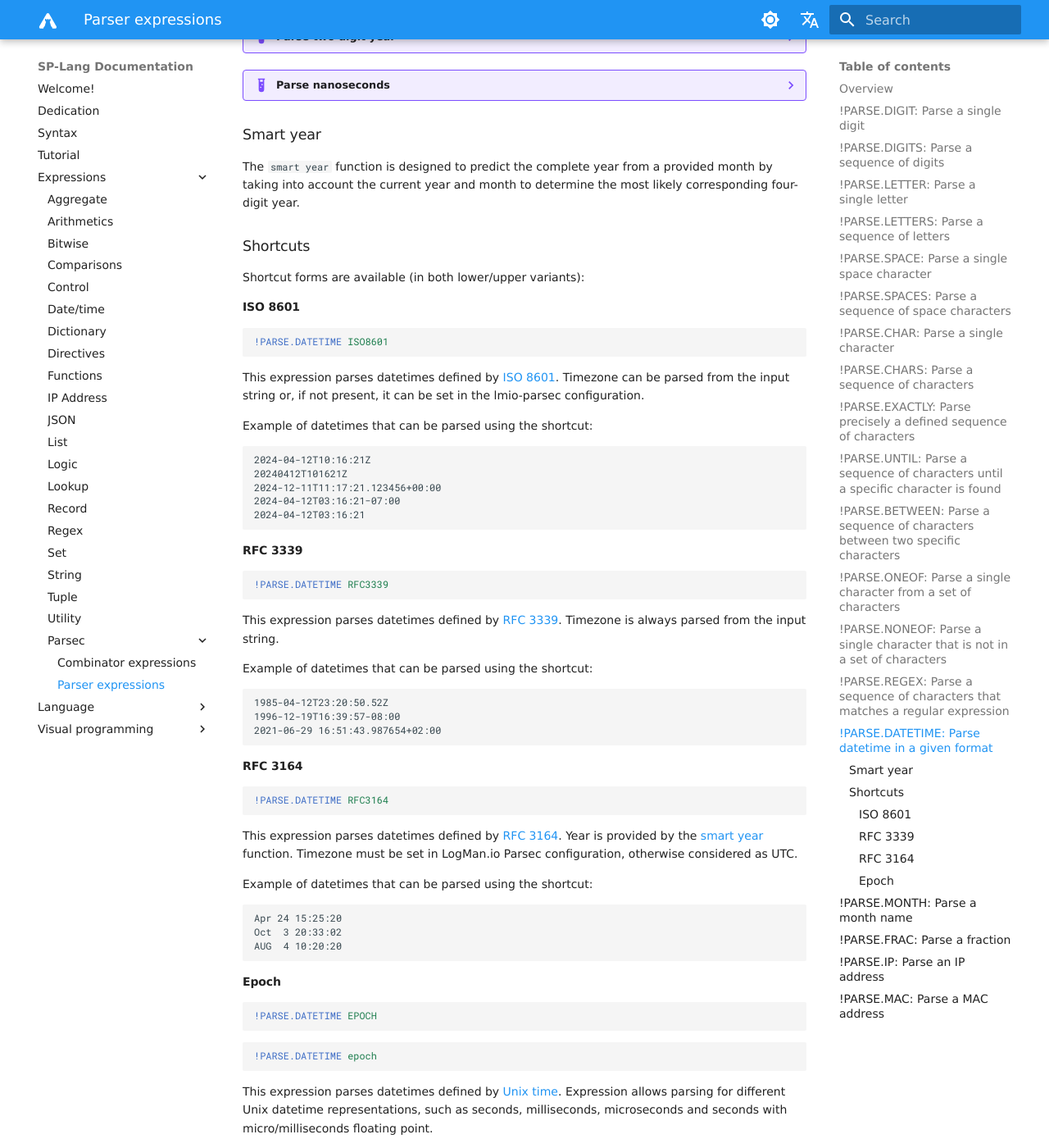
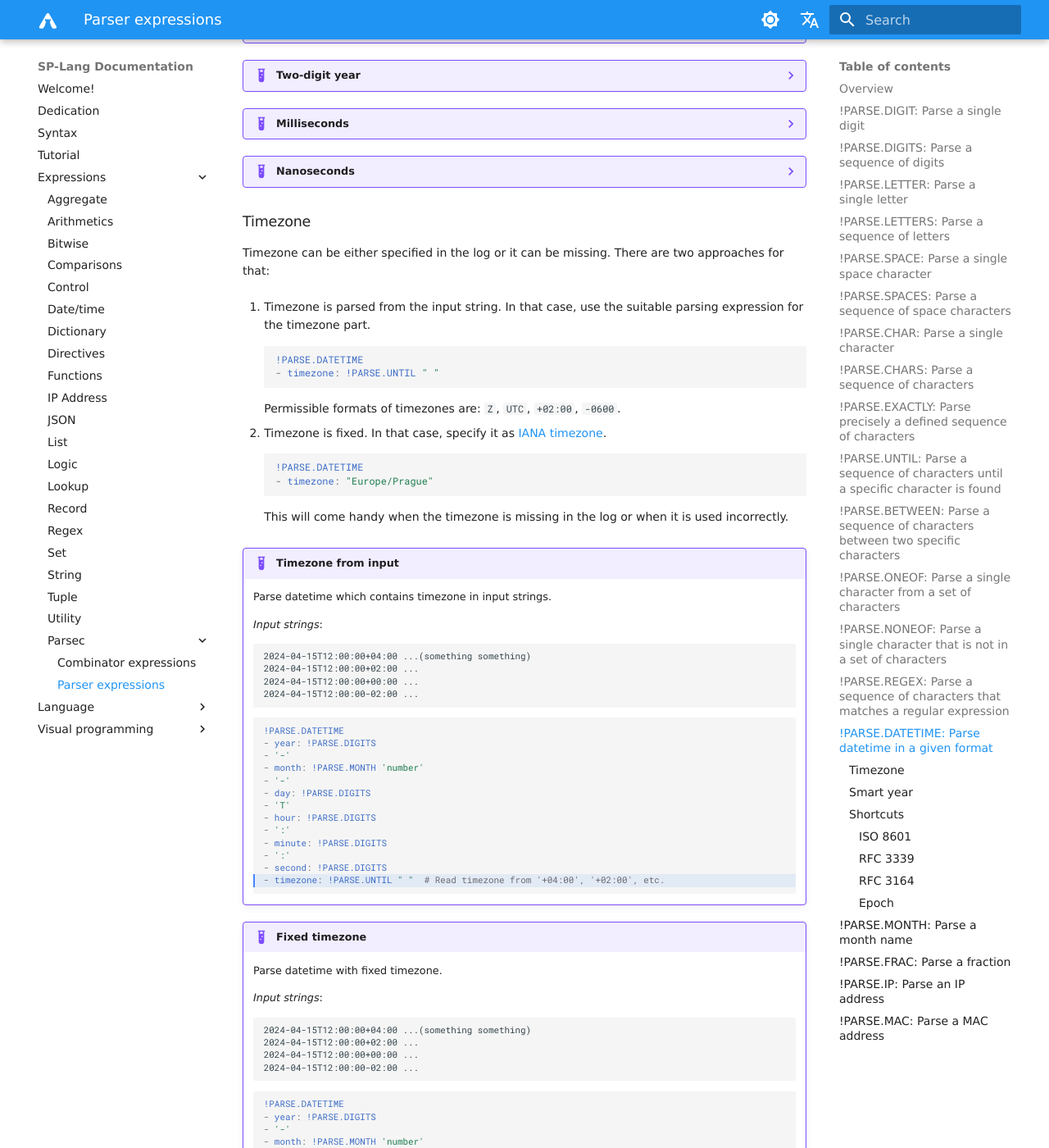
Before and after one commit to TeskaLabs/splang-docs, an MkDocs documentation site: the page built from docs/expressions/parsec/parser.md, in a window 1280 px wide and 1400 px high, scrolled down 9495 px. Shown: the whole window at 82% size. Built offline with MkDocs 1.6.1 and Material for MkDocs 9.7.7, drawn with Linux system fonts in a browser that asks for light colours; some web fonts are replaced; comment, search, counter and statistics services are not loaded; some of the changed text lies outside the part shown.

Commit message:
Create section about timezone

````diff
--- a/docs/expressions/parsec/parser.md
+++ b/docs/expressions/parsec/parser.md
@@ -564,11 +564,9 @@ what: <...>
 
 ---
 
-
 ## `!PARSE.DATETIME`: Parse datetime in a given format
 
 Type: _Parser_.
-
 
 Synopsis:
 
@@ -589,12 +587,14 @@ Synopsis:
 - Field `year` is optional. If not specified, the [smart year](#smart-year) function will be used. Two digit year option is supported.
 - Fields `hour`, `minute`, `second`,  `microsecond`, `nanosecond` are optional. If not specified, the default value 0 will be used.
 - Specifying microseconds field like `microseconds?` allows you to parse microseconds or not, depending on their presence in the input string.
-- Field `timezone` is optional. If not specified, the default value `UTC` will be used. It can be specified in two different formats.
-    1. `Z`, `+08:00` - parsed from the input string.
-    2. `Europe/Prague` - specified as a constant value.
+- Field `timezone` is optional. If not specified, the default value `UTC` will be used. [Read more about timezone parsing here.](#timezone)
 
+!!! tip "Common datetime formats"
+    Use [Shortcuts](#shortcuts) for parsing datetime formats [`RFC 3339`](#rfc-3339), [`RFC 3164`](#rfc-3164) and [`ISO 8601`](#iso-8601).
 
-There are also shortcuts for time formats `RFC 3331` and `ISO 8601`, see [Shortcuts](#shortcuts).
+!!! tip "UNIX time"
+    For parsing datetime in [UNIX time](https://en.wikipedia.org/wiki/Unix_time), use [`!PARSE.DATETIME EPOCH`](#epoch).
+
 
 !!! example
 	_Input string:_ `2022-10-13T12:34:56.987654`
@@ -617,9 +617,9 @@ There are also shortcuts for time formats `RFC 3331` and `ISO 8601`, see [Shortc
 	```
 
 
-??? example "Parse without year and with optional microseconds"
+??? example "No year, optional microseconds"
 
-	Parse datetime without year, with short month form and optional microseconds:
+	Parse datetime without a year, with short month form and optional microseconds:
 
 	_Input strings:_
 
@@ -629,56 +629,29 @@ There are also shortcuts for time formats `RFC 3331` and `ISO 8601`, see [Shortc
 	Aug 17 12:00:00.123456
 	```
 
-	```yaml
+	```yaml hl_lines="2 12"
 	!PARSE.DATETIME
-	- month: !PARSE.MONTH 'short' # Month
+    # There is no year in input string, smart year function is used.
+	- month: !PARSE.MONTH 'short'  # Month
 	- !PARSE.SPACE
-	- day: !PARSE.DIGITS # Day
+	- day: !PARSE.DIGITS  # Day
 	- !PARSE.SPACE
-	- hour: !PARSE.DIGITS # Hour
+	- hour: !PARSE.DIGITS  # Hour
 	- ":"
-	- minute: !PARSE.DIGITS # Minutes
+	- minute: !PARSE.DIGITS  # Minutes
 	- ":"
-	- second: !PARSE.DIGITS # Seconds
-	- microsecond?: !PARSE.FRAC # Microseconds
+	- second: !PARSE.DIGITS  # Seconds
+	- microsecond?: !PARSE.FRAC  # Microseconds are optional
 					base: "micro"
 					max: 6
 	```
 
 	In this case, `year` is automatically determined by the _smart year_ function, which basically means that the current year is used.
 
-??? example "Parse timezone"
 
-	Parse datetime with timezone.
+??? example "Two-digit year"
 
-	_Input strings_:
-
-	```
-	2024-04-15T12:00:00+04:00
-	2024-04-15T12:00:00+02:00
-	2024-04-15T12:00:00+00:00
-	2024-04-15T12:00:00-02:00
-	```
-
-	```yaml
-	!PARSE.DATETIME
-	- year: !PARSE.DIGITS
-	- '-'
-	- month: !PARSE.MONTH 'number'
-	- '-'
-	- day: !PARSE.DIGITS
-	- 'T'
-	- hour: !PARSE.DIGITS
-	- ':'
-	- minute: !PARSE.DIGITS
-	- ':'
-	- second: !PARSE.DIGITS
-	- timezone: !PARSE.CHARS
-	```
-
-??? example "Parse two digit year"
-
-	Parse datetime with two digit year:
+	Parse datetime with two-digit year:
 
 	_Input string:_ `22-10-13T12:34:56.987654`
 
@@ -699,7 +672,31 @@ There are also shortcuts for time formats `RFC 3331` and `ISO 8601`, see [Shortc
 				base: "micro"
 	```
 
-??? example "Parse nanoseconds"
+??? example "Milliseconds"
+
+	Parse datetime with milliseconds:
+
+	_Input string:_ `2023-03-23T07:00:00.734`
+
+	```yaml
+	!PARSE.DATETIME
+	- year: !PARSE.DIGITS
+	- "-"
+	- month: !PARSE.DIGITS
+	- "-"
+	- day: !PARSE.DIGITS
+	- "T"
+	- hour: !PARSE.DIGITS
+	- ":"
+	- minute: !PARSE.DIGITS
+	- ":"
+	- second: !PARSE.DIGITS
+	- microsecond: !PARSE.FRAC
+				base: "milli"
+				max: 3
+	```
+
+??? example "Nanoseconds"
 
 	Parse datetime with nanoseconds:
 
@@ -722,6 +719,92 @@ There are also shortcuts for time formats `RFC 3331` and `ISO 8601`, see [Shortc
 				base: "nano"
 				max: 9
 	```
+
+
+### Timezone
+
+Timezone can be either specified in the log or it can be missing. There are two approaches for that:
+
+1. Timezone is parsed from the input string. In that case, use the suitable parsing expression for the timezone part.
+
+    ```yaml
+    !PARSE.DATETIME
+    - timezone: !PARSE.UNTIL " "
+    ```
+
+    Permissible formats of timezones are: `Z`, `UTC`, `+02:00`, `-0600`.
+
+2. Timezone is fixed. In that case, specify it as [IANA timezone](https://www.iana.org/time-zones).
+
+    ```yaml
+    !PARSE.DATETIME
+    - timezone: "Europe/Prague"
+    ```
+
+    This will come handy when the timezone is missing in the log or when it is used incorrectly.
+
+
+!!! example "Timezone from input"
+
+	Parse datetime which contains timezone in input strings.
+
+	_Input strings_:
+
+	```
+	2024-04-15T12:00:00+04:00 ...(something something)
+	2024-04-15T12:00:00+02:00 ...
+	2024-04-15T12:00:00+00:00 ...
+	2024-04-15T12:00:00-02:00 ...
+	```
+
+	```yaml hl_lines="13"
+	!PARSE.DATETIME
+	- year: !PARSE.DIGITS
+	- '-'
+	- month: !PARSE.MONTH 'number'
+	- '-'
+	- day: !PARSE.DIGITS
+	- 'T'
+	- hour: !PARSE.DIGITS
+	- ':'
+	- minute: !PARSE.DIGITS
+	- ':'
+	- second: !PARSE.DIGITS
+	- timezone: !PARSE.UNTIL " "  # Read timezone from '+04:00', '+02:00', etc.
+	```
+
+
+!!! example "Fixed timezone"
+
+	Parse datetime with fixed timezone.
+
+	_Input strings_:
+
+	```
+	2024-04-15T12:00:00+04:00 ...(something something)
+	2024-04-15T12:00:00+02:00 ...
+	2024-04-15T12:00:00+00:00 ...
+	2024-04-15T12:00:00-02:00 ...
+	```
+
+	```yaml hl_lines="13-14"
+	!PARSE.DATETIME
+	- year: !PARSE.DIGITS
+	- '-'
+	- month: !PARSE.MONTH 'number'
+	- '-'
+	- day: !PARSE.DIGITS
+	- 'T'
+	- hour: !PARSE.DIGITS
+	- ':'
+	- minute: !PARSE.DIGITS
+	- ':'
+	- second: !PARSE.DIGITS
+	- timezone: Europe/Prague  # Use fixed timezone
+    - !PARSE.UNTIL " "  # We need to skip the timezone part from input
+	```
+
+
 ### Smart year
 
 The `smart year` function is designed to predict the complete year from a provided month by taking into account the
````
